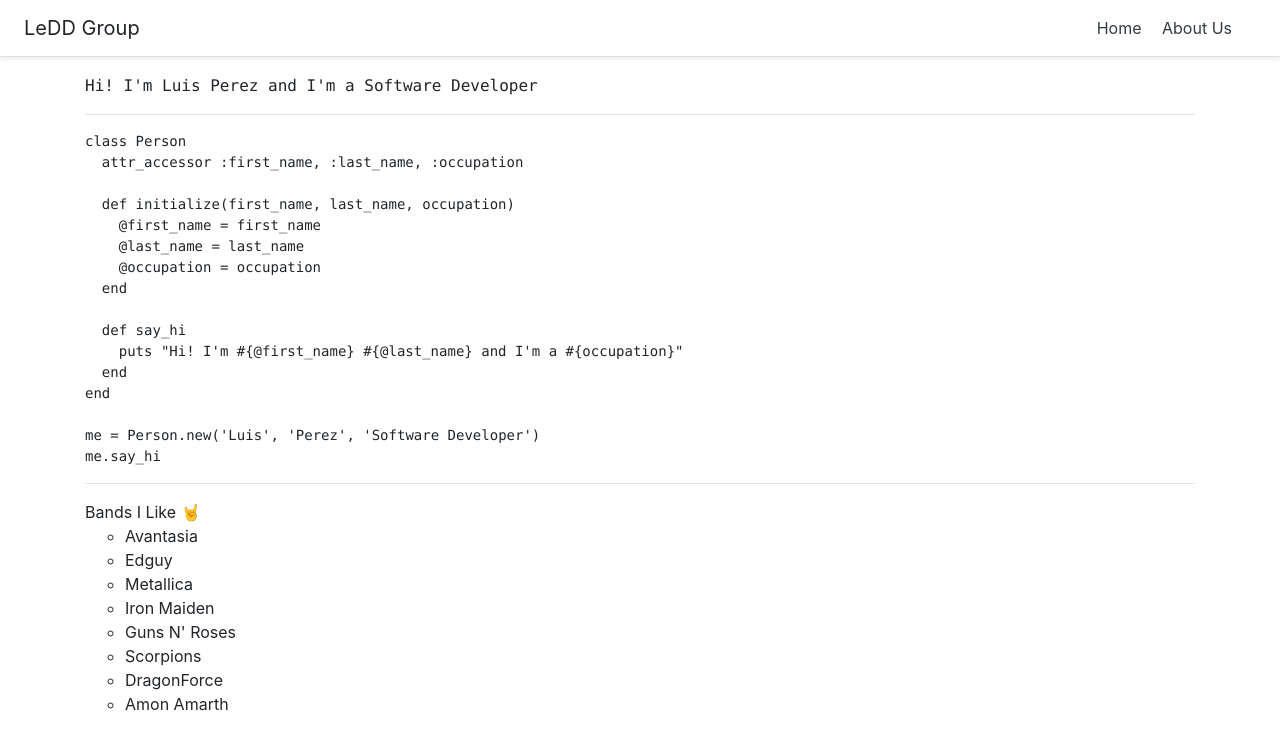
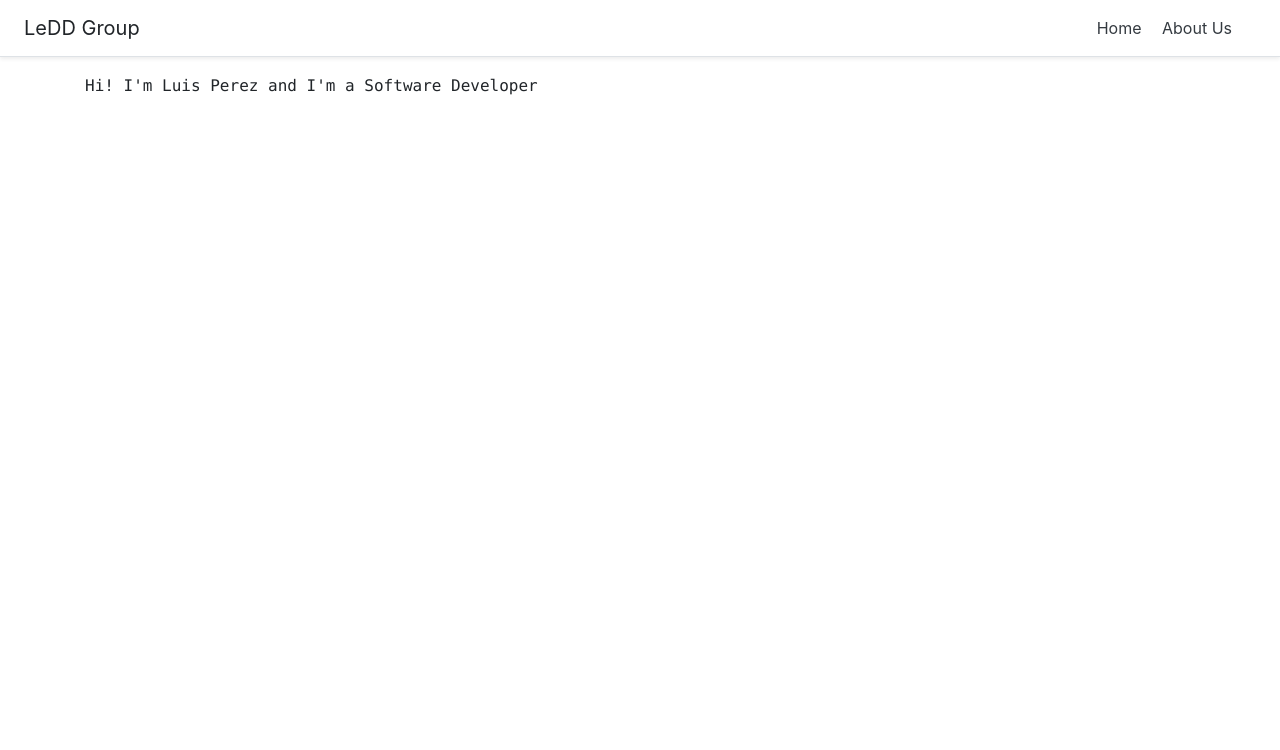
Before and after one commit to LeDDGroup/leddgroup.github.io, a Jekyll site: the page built from luisenrike.html, in a window 1280 px wide. Shown: the top 750 px of the page. Built offline with Jekyll 4.4.1, drawn with Linux system fonts in a browser that asks for light colours.

Commit message:
Update luisenrike.html

```diff
--- a/luisenrike.html
+++ b/luisenrike.html
@@ -4,41 +4,3 @@
 <samp>
   Hi! I'm Luis Perez and I'm a Software Developer</p>
 </samp>
-
-<hr>
-
-{% highlight ruby %}
-class Person
-  attr_accessor :first_name, :last_name, :occupation
-
-  def initialize(first_name, last_name, occupation)
-    @first_name = first_name
-    @last_name = last_name
-    @occupation = occupation
-  end
-
-  def say_hi
-    puts "Hi! I'm #{@first_name} #{@last_name} and I'm a #{occupation}"
-  end
-end
-
-me = Person.new('Luis', 'Perez', 'Software Developer')
-me.say_hi
-{% endhighlight %}
-
-<hr>
-
-<ul class="list-unstyled">
-  <li>Bands I Like 🤘
-    <ul>
-      <li>Avantasia</li>
-      <li>Edguy</li>
-      <li>Metallica</li>
-      <li>Iron Maiden</li>
-      <li>Guns N' Roses</li>
-      <li>Scorpions</li>
-      <li>DragonForce</li>
-      <li>Amon Amarth</li>
-    </ul>
-  </li>
-</ul>
```
